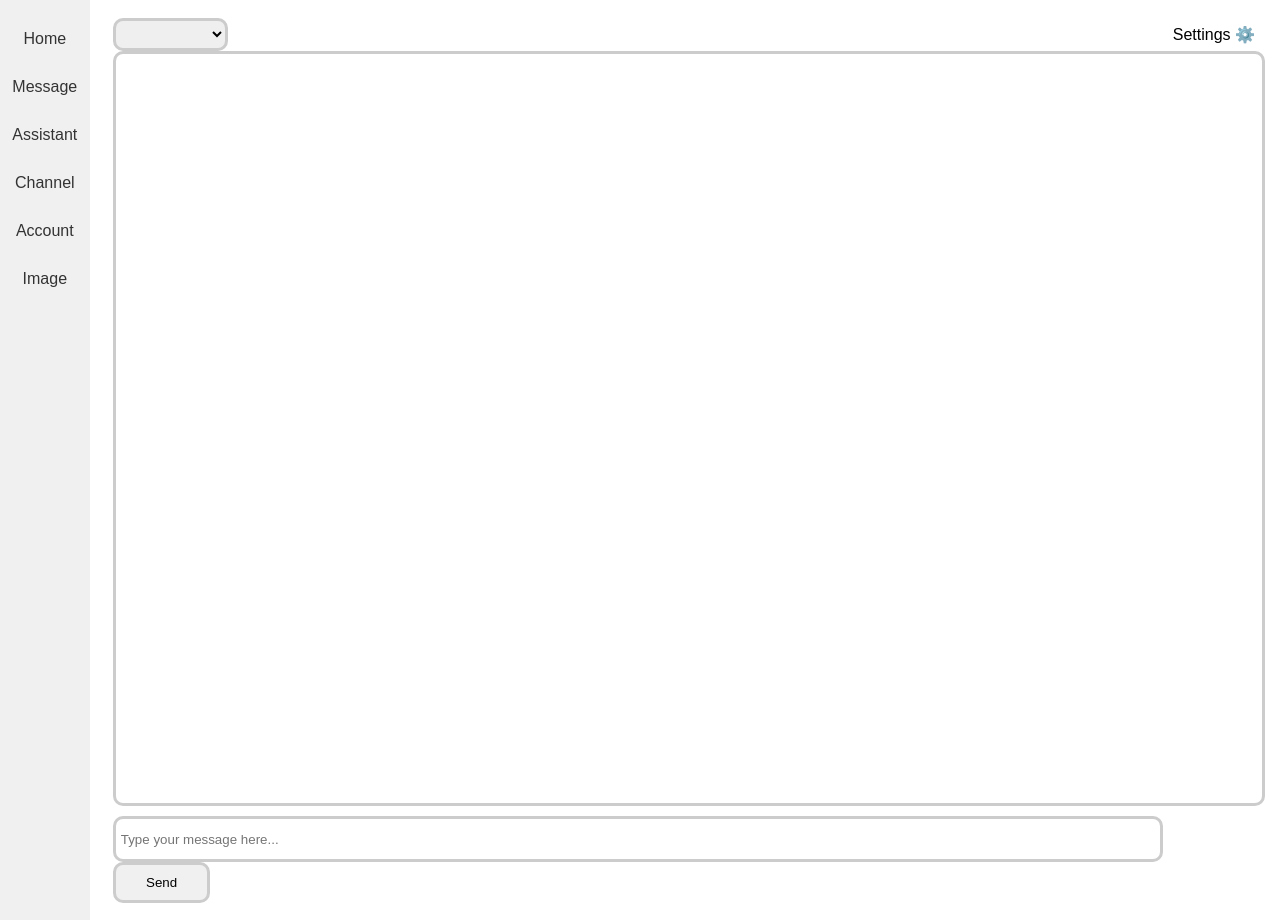
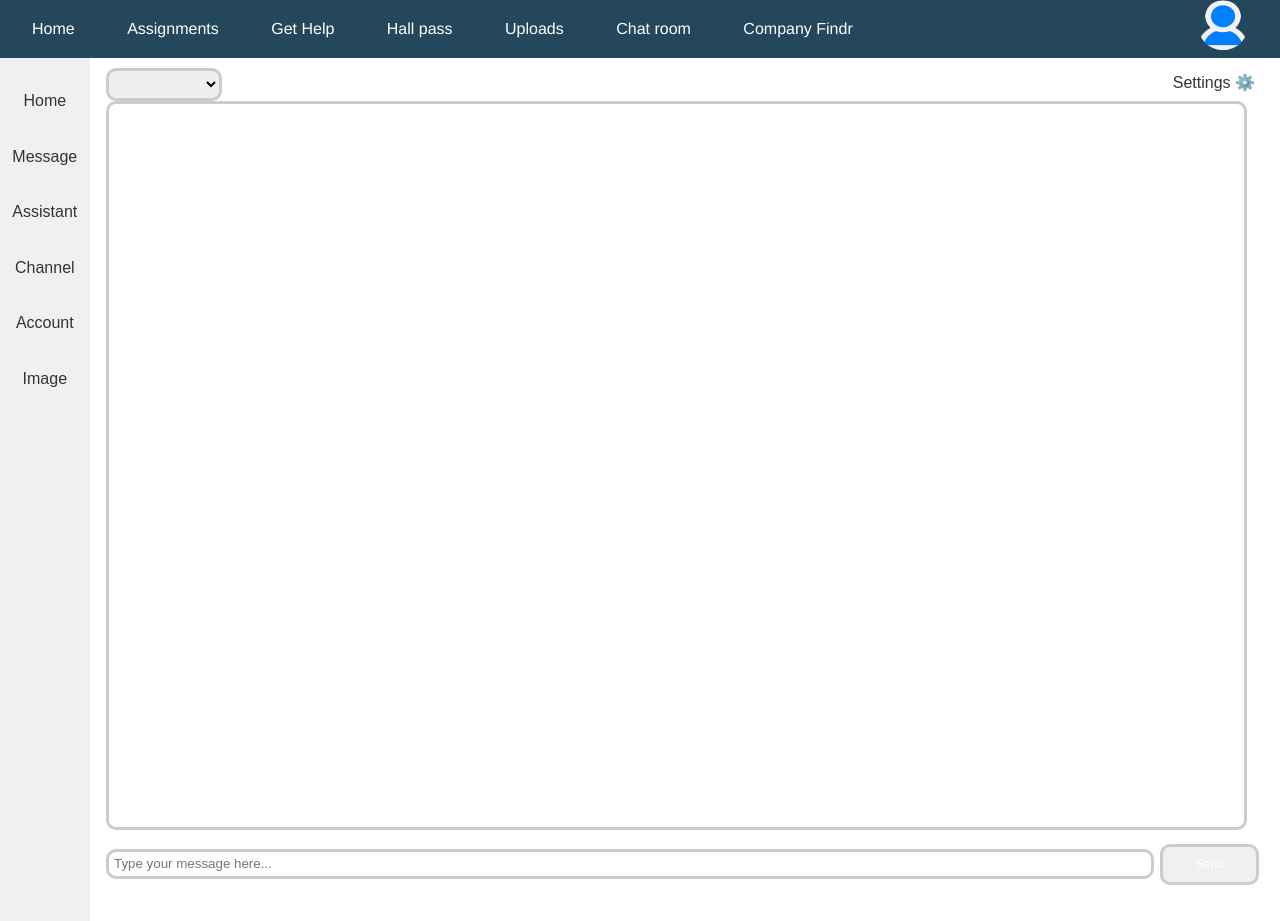
Before and after one commit to Men-In-Brown/Jobify, a Jekyll site: the page built from cc-message.html, in a window 1280 px wide. Built offline with Jekyll 4.4.1, drawn with Linux system fonts in a browser that asks for light colours.

Commit message:
Reformatted messages

```diff
--- a/_includes/header2.html
+++ b/_includes/header2.html
@@ -26,7 +26,7 @@
                     <li><a href="/Jobify/viewer.html">View</a></li>
                 </ul>
             </li>
-            <li><a href="#">Chat room</a></li>
+            <li><a href="/Jobify/cc-message.html">Chat room</a></li>
             <li><a href="/Jobify/companyfindr.html">Company Findr</a></li>
             <li class="profile-pic"><a href="#"><img src="profile.jpg" alt="Profile Picture"></a></li>
         </ul>
--- a/cc-message.html
+++ b/cc-message.html
@@ -1,6 +1,9 @@
-<!DOCTYPE html>
+---
+---
+
 <html>
 <head>
+    <link rel="stylesheet" type="text/css" href="general.css">
     <title>Chat App</title>
     <style>
 
@@ -9,7 +12,7 @@
         width: 7%;
         background-color: #f0f0f0;
         position: fixed;
-        top: 0;
+        top: 58px;
         left: 0;
         display: flex;
         flex-direction: column;
@@ -50,7 +53,7 @@
 
         #settings {
           position: absolute;
-          top: 25px;
+          top: 70px;
           right: 25px;
           cursor: pointer;
           font-family: Arial, sans-serif;
@@ -107,6 +110,7 @@
       </head>
 
       <body>
+        {% include header2.html %}
         <div id="sidebar">
           <a href="cc-home.html">Home</a>
           <a href="cc-message.html">Message</a>
```
